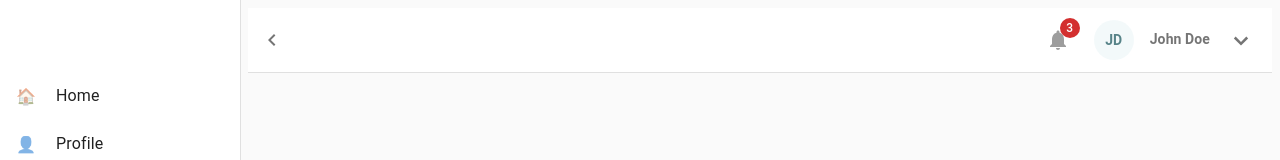
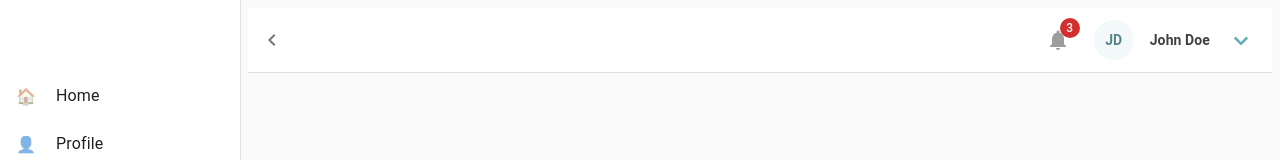
Before and after one commit to Pinto1232/MyFertilityJourney, a React (Vite) app in the folder frontend/: page /dashboard in a window 1280 px wide. Shown: the top 160 px of the page. Built offline with nearby package versions, Linux system fonts and the light colour scheme.

Commit message:
commit code

```diff
--- a/frontend/src/components/Navbar/NavbarPresentational.tsx
+++ b/frontend/src/components/Navbar/NavbarPresentational.tsx
@@ -9,13 +9,11 @@ import {
     Badge,
     Menu,
     MenuItem,
-    ListItemIcon,
     ListItemText,
     Divider
 } from '@mui/material';
 import NotificationsIcon from '@mui/icons-material/Notifications';
 import { ChevronLeftOutlined } from '@mui/icons-material';
-import { Logout, Person } from '@mui/icons-material';
 import React, { useState } from 'react';
 import { BiChevronDown } from 'react-icons/bi';
 
@@ -79,8 +77,6 @@ const NavbarPresentational: React.FC<NavbarPresentationalProps> = ({
                         <ChevronLeftOutlined />
                     </IconButton>
                     <Typography variant="h6" noWrap sx={{ flexGrow: 1 }}>
-                        {/* Add your logo or title here */}
-
                     </Typography>
                     <Box display="flex" alignItems="center" gap={2}>
                         <IconButton onClick={onNotificationClick}>
@@ -105,8 +101,35 @@ const NavbarPresentational: React.FC<NavbarPresentationalProps> = ({
                                 alt={user.name}
                             >
                                 {user.name.split(' ').map(n => n[0]).join('')}
-                            </Avatar> <Typography variant="subtitle2" fontWeight={600} sx={{ display: 'flex', alignItems: 'center', gap: 2, justifyItems: 'center', backgroundColor: 'transparent' }}>
-                                {user.name} <BiChevronDown style={{ fontSize: 30, fontWeight: 500 }} />
+                            </Avatar>
+                            <Typography
+                                variant="subtitle2"
+                                fontWeight={600}
+                                sx={{
+                                    display: 'flex',
+                                    alignItems: 'center',
+                                    gap: 2,
+                                    justifyItems: 'center',
+                                    color: '#414141',
+                                    fontWeight: 600,
+                                    fontSize: 14,
+                                    lineHeight: '22px',
+                                    '&:hover': {
+                                        backgroundColor: 'transparent',
+                                        boxShadow: 'none'
+                                    }
+                                }}
+                            >
+                                {user.name}
+                                <BiChevronDown
+                                    style={{
+                                        fontSize: 30,
+                                        fontWeight: 500,
+                                        color: '#67ADB9',
+                                        transform: open ? 'rotate(180deg)' : 'rotate(0deg)',
+                                        transition: 'transform 0.3s ease'
+                                    }}
+                                />
                             </Typography>
                         </IconButton>
 
@@ -140,7 +163,11 @@ const NavbarPresentational: React.FC<NavbarPresentationalProps> = ({
                             anchorOrigin={{ horizontal: 'right', vertical: 'bottom' }}
                         >
                             <Box sx={{ px: 2, py: 1.5 }}>
-                                <Typography variant="subtitle2" fontWeight={600}>
+                                <Typography variant="subtitle2" fontWeight={600}
+                                sx={{
+                                   color: '#414141',
+                                   fontSize: 16,
+                                }}>
                                     {user.name}
                                 </Typography>
                                 <Typography variant="body2" color="text.secondary">
@@ -149,17 +176,36 @@ const NavbarPresentational: React.FC<NavbarPresentationalProps> = ({
 
                             <Divider sx={{ my: 1 }} />
 
-                            <MenuItem onClick={handleMenuClose}>
-                                <ListItemIcon sx={{ color: 'text.primary', minWidth: '36px' }}>
-                                    <Person fontSize="small" />
-                                </ListItemIcon>
+                            <MenuItem
+                                onClick={handleMenuClose}
+                                sx={{
+                                    backgroundColor: '#9D9D9D14',
+                                    padding: '8px 16px',
+                                    margin: 1,
+                                    borderRadius: '8px',
+                                    fontSize: '12px',
+                                    lineHeight: '22px',
+                                    color: '#578388',
+                                    fontWeight: 500,
+                                    '&:hover': {
+                                        backgroundColor: '#9D9D9D28'
+                                    }
+                                }}
+                            >
                                 <ListItemText>Profile</ListItemText>
                             </MenuItem>
 
-                            <MenuItem onClick={handleMenuClose}>
-                                <ListItemIcon sx={{ color: 'text.primary', minWidth: '36px' }}>
-                                    <Logout fontSize="small" />
-                                </ListItemIcon>
+                            <Divider sx={{ my: 1 }} />
+
+                            <MenuItem
+                                onClick={handleMenuClose}
+                                sx={{
+                                    fontSize: '12px',
+                                    lineHeight: '22px',
+                                    color: '#578388',
+                                    fontWeight: 500,
+                                }}
+                            >
                                 <ListItemText>Logout</ListItemText>
                             </MenuItem>
                         </Menu>
--- a/frontend/src/components/Navbar/NotificationDropdown.tsx
+++ b/frontend/src/components/Navbar/NotificationDropdown.tsx
@@ -200,11 +200,12 @@ const NotificationDropdown: React.FC<NotificationDropdownProps> = ({
                 <Box p={1.5} display="flex" justifyContent="center">
                     <Button
                         variant="text"
-                        color="primary"
                         sx={{
-                            fontWeight: 500,
-                            fontSize: '0.875rem',
                             textTransform: 'none',
+                            color: '#67ADB9',
+                            fontWeight: 600,
+                            fontSize: 14,
+                            lineHeight: '22px',
                             '&:hover': { bgcolor: 'transparent' }
                         }}
                         onClick={onClearAll}
```
